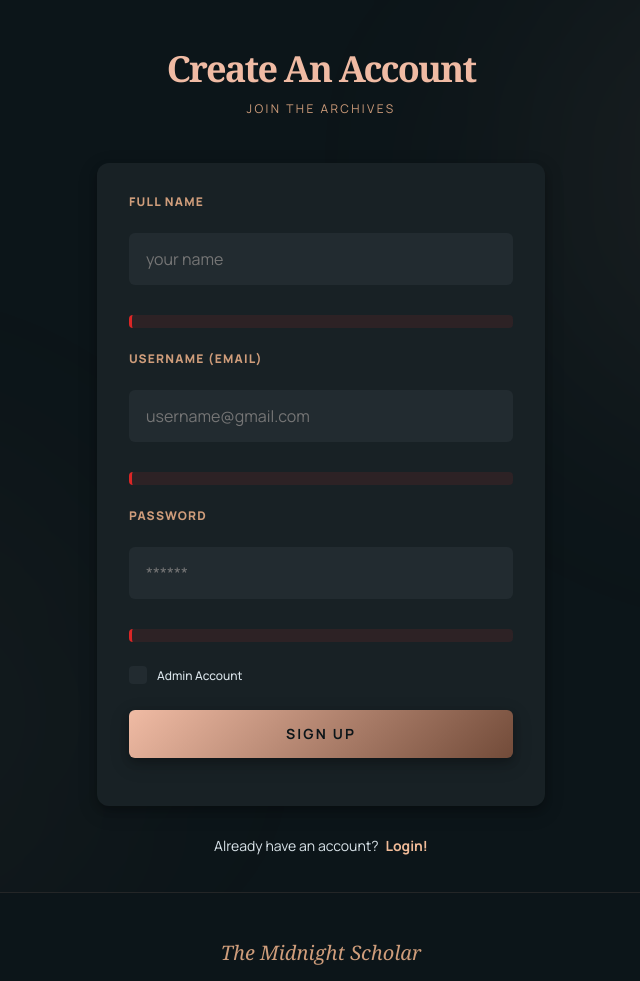
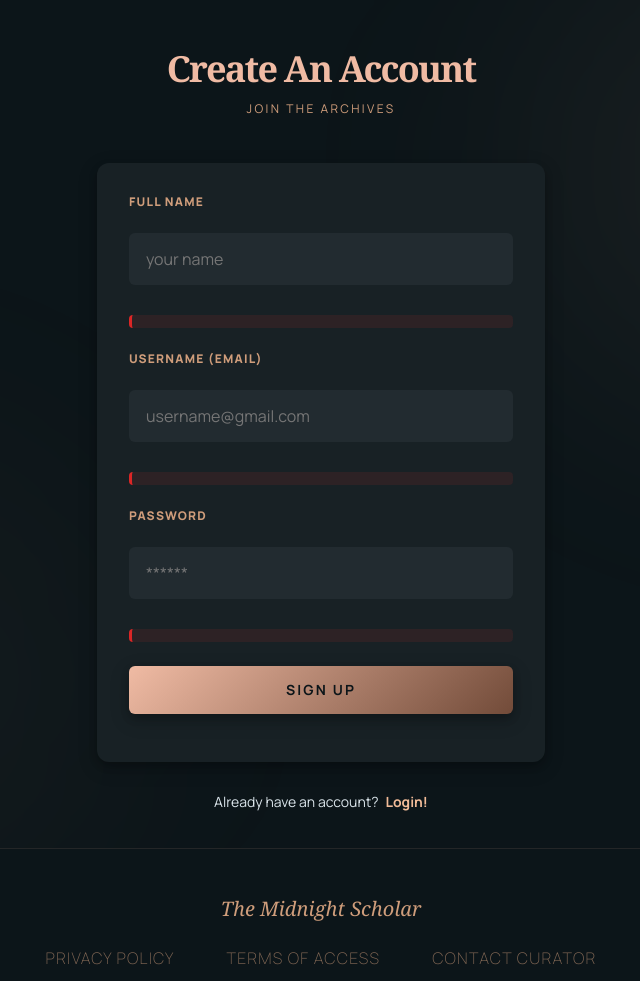
Before and after one commit to AhmedOsamaEzz/WEB-Assignment, a Django app: page /signup/ in a window 1280 px wide. Shown: the top 981 px of the page, without its empty margins (319-959 px from the left). Run offline with Django 5.2, Linux system fonts and the light colour scheme.

Commit message:
Comment admin account input in the signup page

```diff
--- a/Midnight_Scholar/templates/auth/signup.html
+++ b/Midnight_Scholar/templates/auth/signup.html
@@ -38,13 +38,13 @@
             <div class="error-msg" id="signup-password-error">
             </div>
 
-            <div class="checkbox-group">
+            <!-- <div class="checkbox-group">
               <label class="checkbox-container"
                 >Admin Account
                 <input type="checkbox" id="create-admin-account" class="isAdminCheckBox" name="isAdmin">
                 <span class="checkmark"></span>
               </label>
-            </div>
+            </div> -->
 
             <button type="submit" class="btn-primary">Sign Up</button>
           </form>
```
